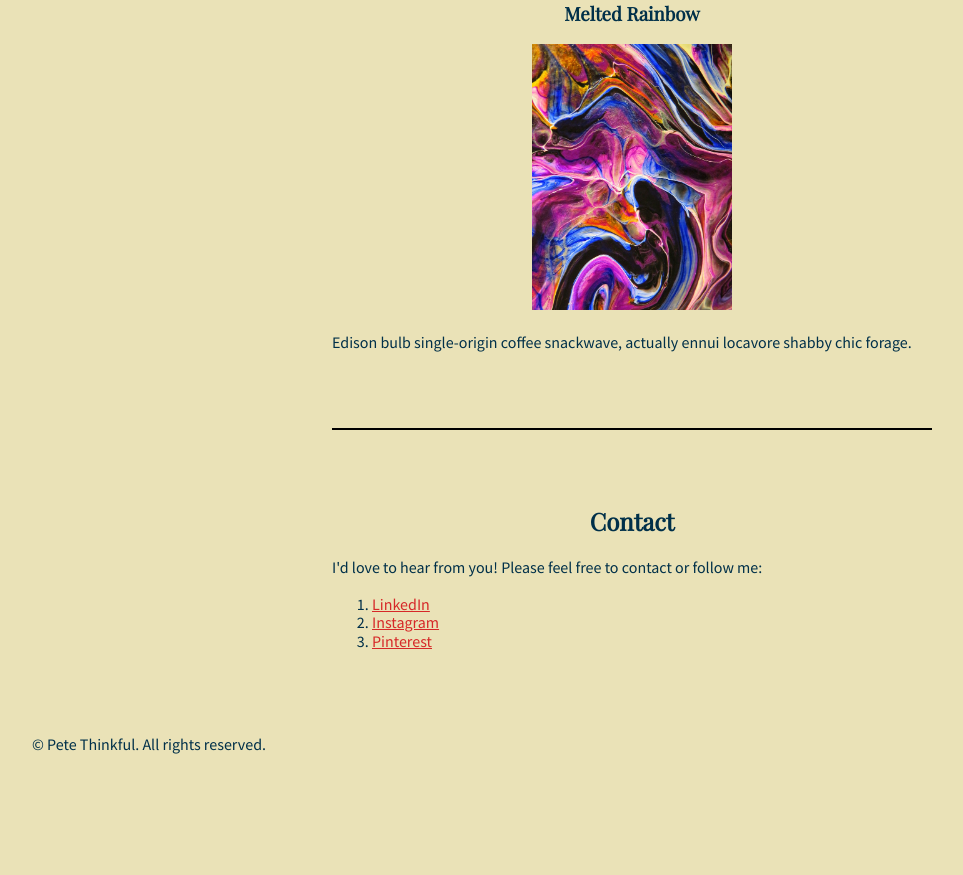
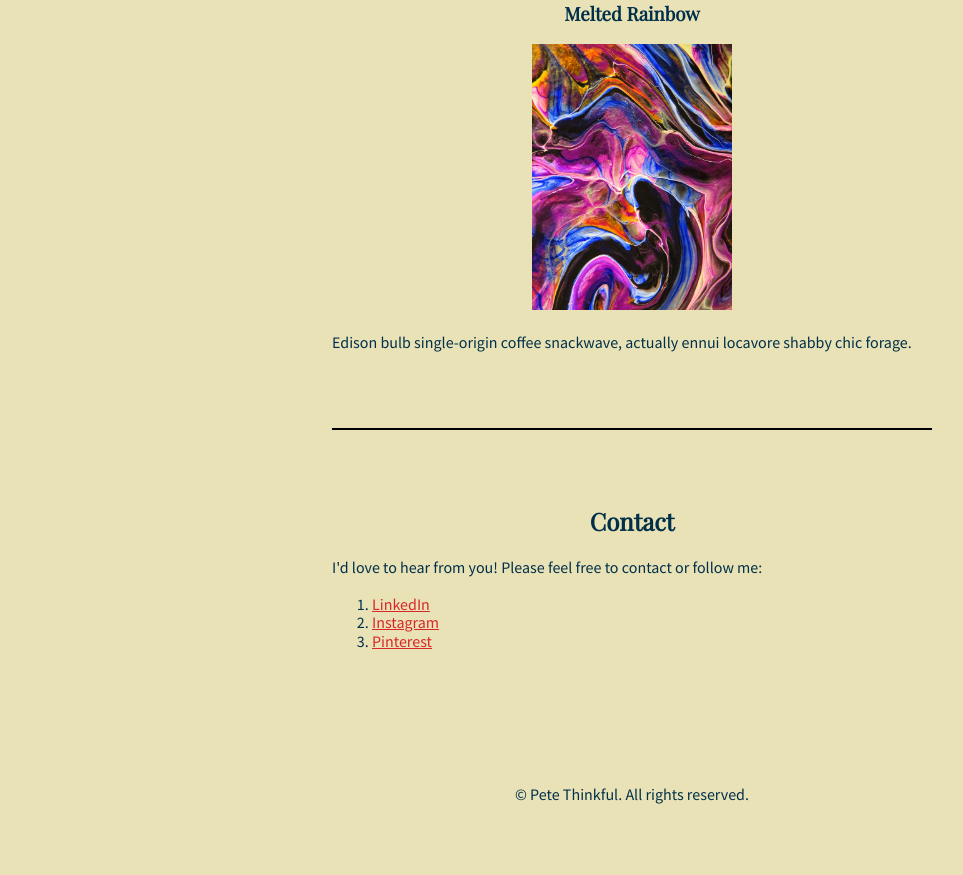
Before and after one commit to GRJ3/Pete-Thinkful-Portfolio, a plain HTML site: page index.html in a window 1280 px wide. Shown: the part 2149-3024 px from the top of the page, without its empty margins (8-971 px from the left). Before the commit the page ends 2961 px from the top, so only its background shows below. Drawn offline with nearby package versions, Linux system fonts and the light colour scheme.

Commit message:
Pete-Thinkful Portfolio
A revision of Pete Thinkful's website developed from a design mock up featuring information about Pete as well as a few art pieces and links to other social media outlets for more work and contact.

```diff
--- a/index.html
+++ b/index.html
@@ -126,9 +126,13 @@
 
   <!-- Footer section -->
   <section>
+    <article>
+      <div>
     <footer>
       <p>© Pete Thinkful. All rights reserved.</p>
     </footer>
+      </div>
+    </article>
   </section>
 </body>
 
```
